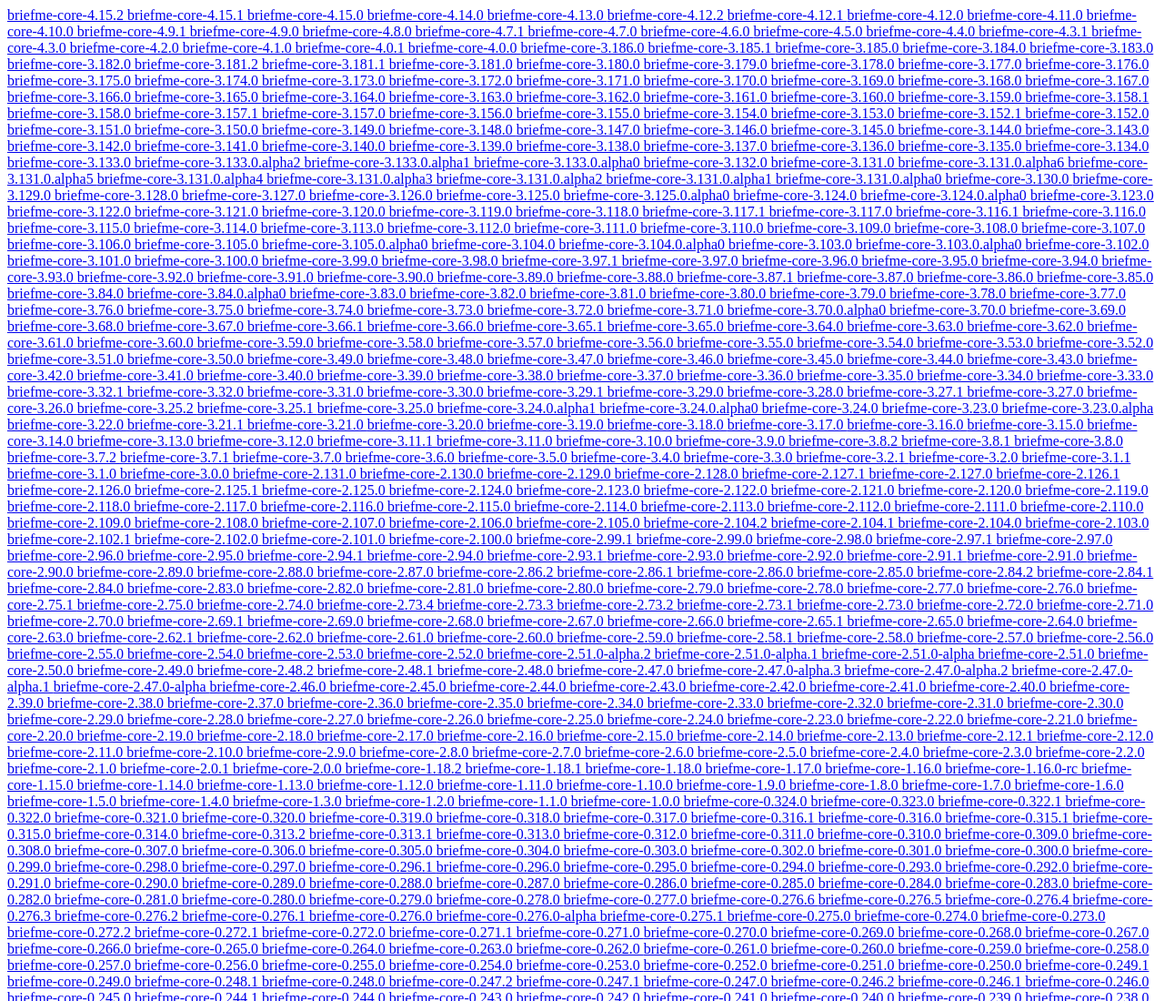
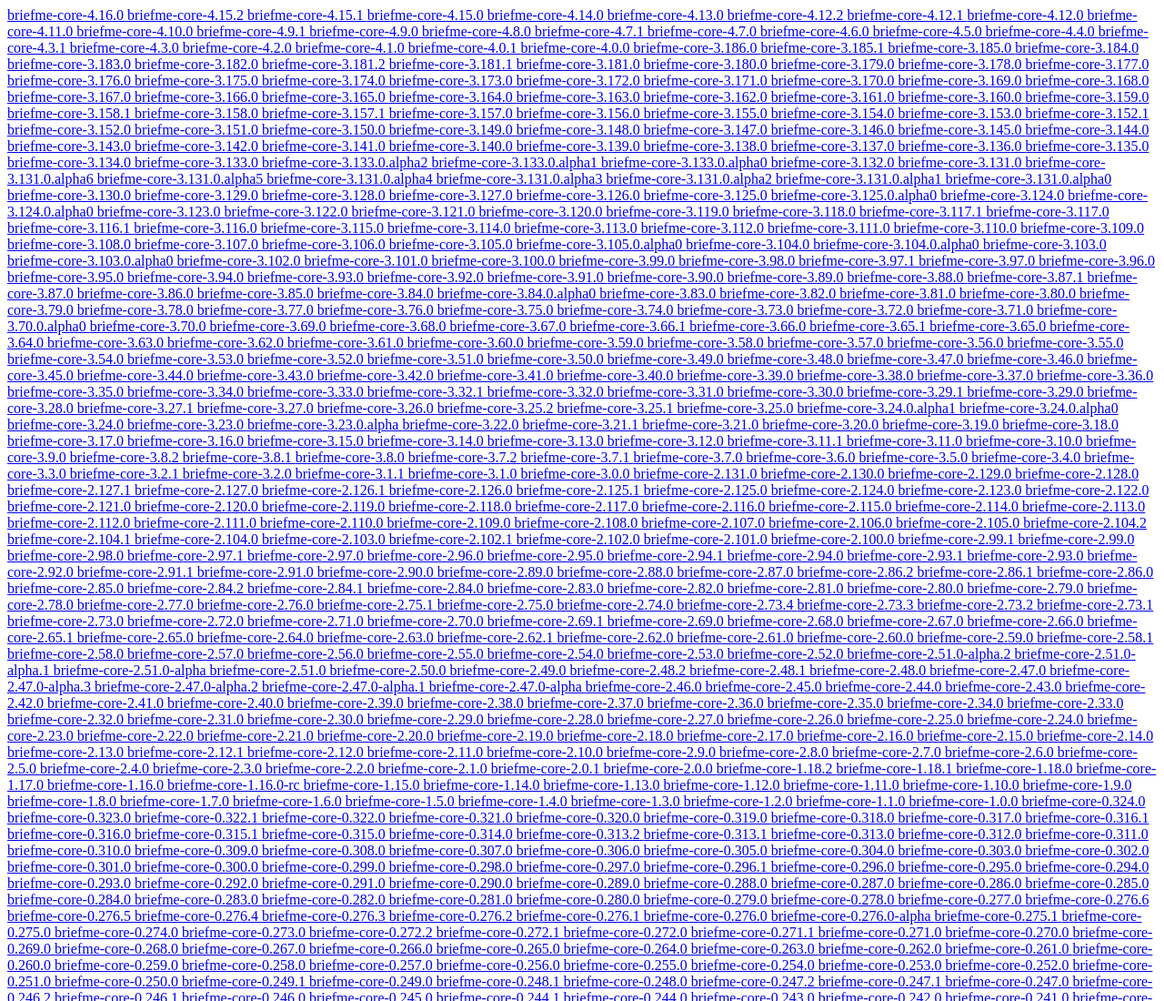
Before and after one commit to briefmnews/python-package-server, a plain HTML site: page briefme-core/index.html in a window 1280 px wide. Shown: the top 1100 px of the page at 91% size. Drawn offline with Linux system fonts and the light colour scheme.

Commit message:
chore(briefme-core): release version 4.16.0

```diff
--- a/briefme-core/index.html
+++ b/briefme-core/index.html
@@ -6,6 +6,9 @@
   </title>
  </head>
  <body>
+  <a href="git+ssh://git@github.com/briefmnews/briefme-core.git@4.16.0#egg=briefme-core-4.16.0">
+   briefme-core-4.16.0
+  </a>
   <a href="git+ssh://git@github.com/briefmnews/briefme-core.git@4.15.2#egg=briefme-core-4.15.2">
    briefme-core-4.15.2
   </a>
```
